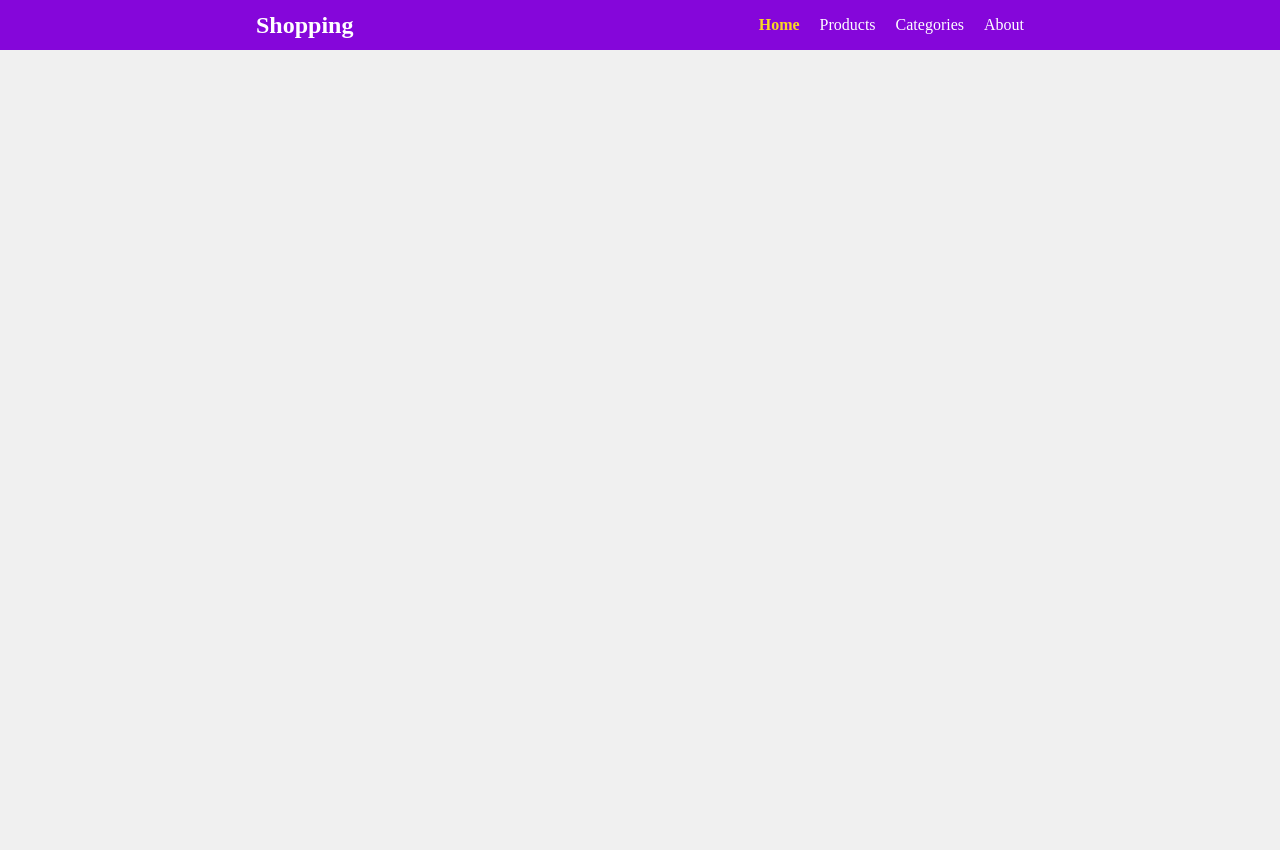
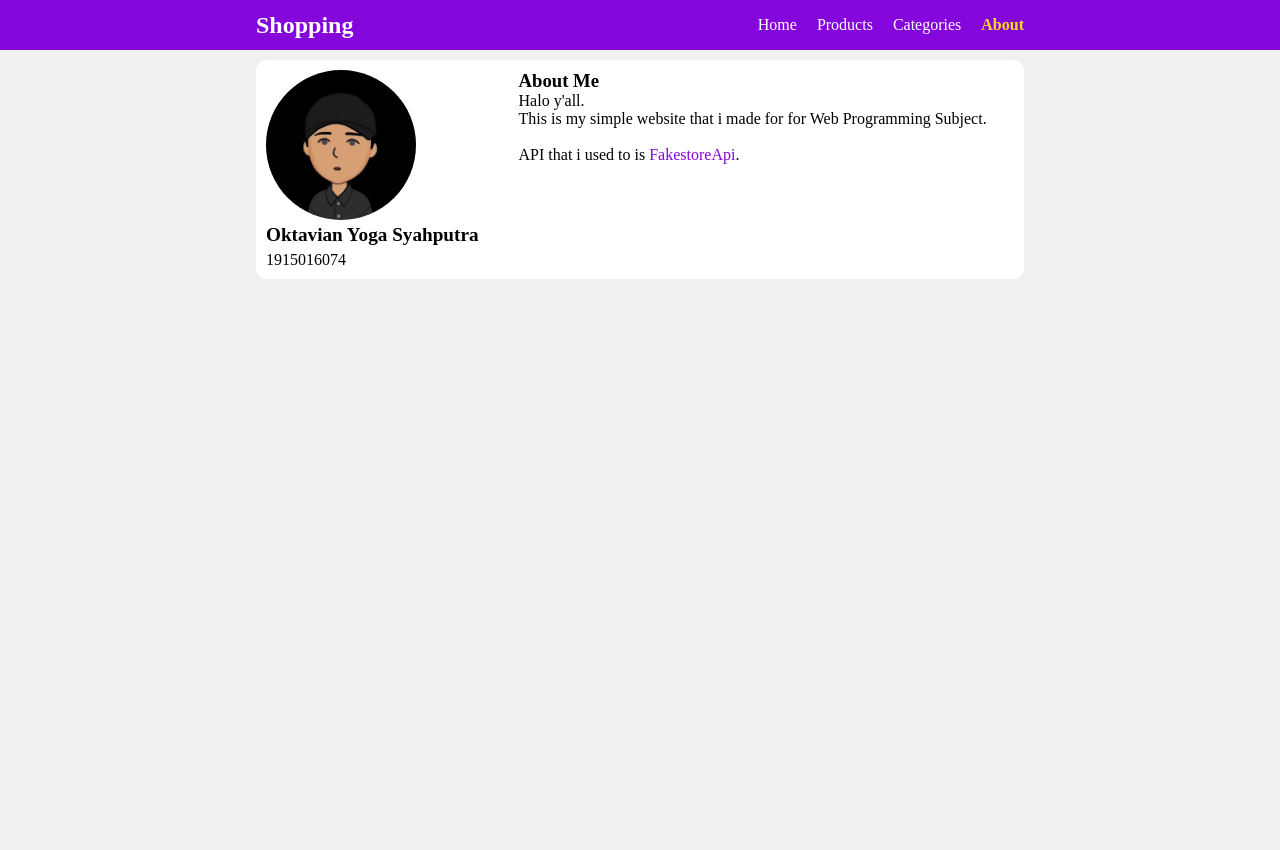
Before and after one commit to oktoala/shopping-website, a PHP site: page /about/index.php in a window 1280 px wide. Before the commit the page ends 50 px from the top, so only its background shows below. Run offline with PHP 8.4, Linux system fonts and the light colour scheme.

Commit message:
Done About's page

```diff
--- /dev/null
+++ b/about/index.php
@@ -0,0 +1,42 @@
+<!DOCTYPE html>
+<html lang="en">
+
+<head>
+    <meta charset="UTF-8">
+    <meta http-equiv="X-UA-Compatible" content="IE=edge">
+    <meta name="viewport" content="width=device-width, initial-scale=1.0">
+    <link rel="stylesheet" href="../style.css">
+    <title>About</title>
+</head>
+
+<body>
+    <?php include("../component/header.html") ?>
+    <main class="main container">
+        <section1 class="section1 center">
+            <div class="about">
+                <div class="about-profile">
+                    <img src="../icon/gambar.jpg" alt="Gambar Muka Saya">
+                    <div class="about-nama">Oktavian Yoga Syahputra</div>
+                    <div class="about-nim">1915016074</div>
+                </div>
+                <div class="about-text">
+                    <h3>About Me</h3>
+                    <p>Halo y'all.</p>
+                    <p>This is my simple website that i made for for Web Programming Subject.</p>
+                    <br>
+                    <p>
+                        API that i used to is <a target="_blank" href="https://fakestoreapi.com/">FakestoreApi</a>.
+
+                    </p>
+                </div>
+            </div>
+        </section1>
+    </main>
+    <script>
+        const nav = document.querySelector('li:nth-child(4) > a');
+        nav.style.color = 'rgb(250, 217, 33)';
+        nav.style.fontWeight = 'bold';
+    </script>
+</body>
+
+</html>
--- a/categories/index.php
+++ b/categories/index.php
@@ -6,7 +6,7 @@
     <meta http-equiv="X-UA-Compatible" content="IE=edge">
     <meta name="viewport" content="width=device-width, initial-scale=1.0">
     <link rel="stylesheet" href="../style.css">
-    <title>Categories</title>
+    <title><?php echo (empty($_GET) ? "Categories - Shopping" : ucfirst($_GET["category"]). " - Shooping") ?> </title>
 </head>
 
 <body>
@@ -35,7 +35,7 @@
                 ?>
                 <div class='grid-container'>
                     <?php foreach ($response_data as $response) : ?>
-                        <a href='/product?id=<?= $response->id ?>'>
+                        <a href='/product?id=<?= $response->id ?>&title=<?= $response->title ?>'>
                             <article id='<?= $response->id ?>' class='grid-item'>
                                 <img class='grid-img' src='<?= $response->image ?>' />
                                 <div class='grid-value'>
--- a/component/header.html
+++ b/component/header.html
@@ -5,7 +5,7 @@
             <li><a href="/">Home</a> </li>
             <li><a href="/product">Products</a> </li>
             <li><a href="/categories">Categories</a> </li>
-            <li><a href="/">About</a> </li>
+            <li><a href="/about/">About</a> </li>
         </ul>
     </nav>
 </header>
--- a/style.css
+++ b/style.css
@@ -11,7 +11,11 @@
 
 a {
     text-decoration: none;
-    color: inherit;
+    color: var(--mainColor);
+}
+
+a:hover {
+    text-decoration: underline;
 }
 
 body {
@@ -244,3 +248,30 @@ body {
     color: var(--subColor);
     filter: brightness(1.3);
 }
+
+/* About */
+
+.about {
+    display: flex;
+    justify-content: start;
+    border: none;
+    border-radius: 10px;
+    margin: 10px 0;
+    padding: 10px;
+    background-color: white;
+}
+
+.about-profile img {
+    border-radius: 50%;
+    width: 150px;
+}
+
+.about-nama {
+    font-size: larger;
+    font-weight: bold;
+    margin-bottom: 5px;
+}
+
+.about-text {
+    margin: 0 0 10px 40px;
+}
```
Also changed, not shown: product/index.php (+6 -4 lines), icon/gambar.jpg (added).
